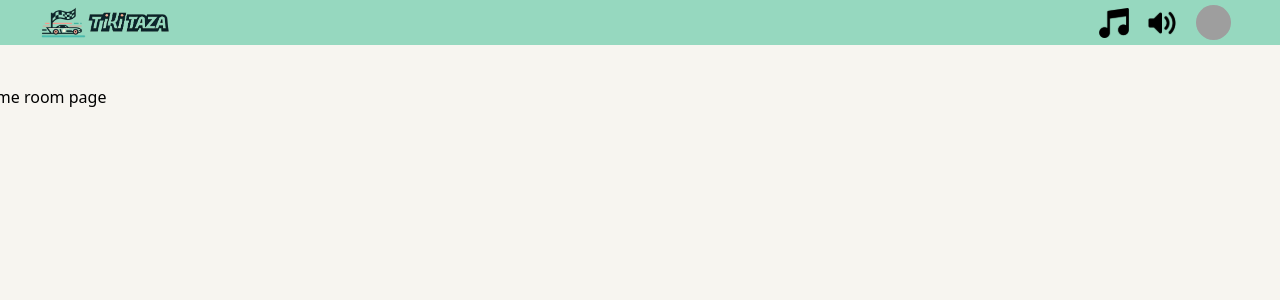
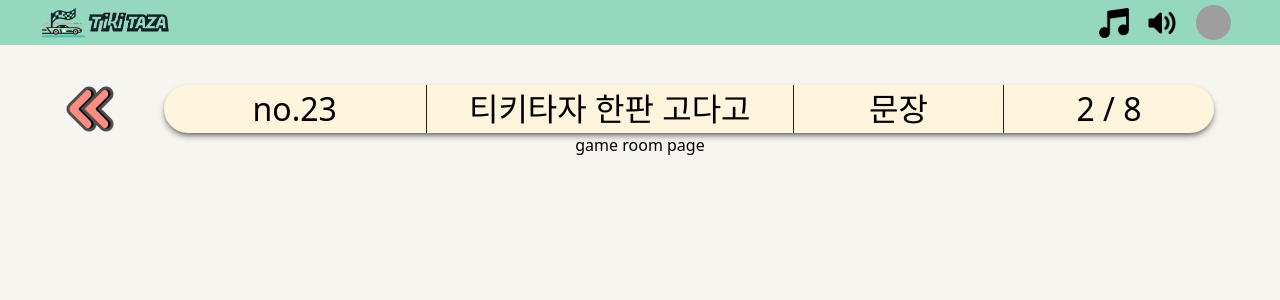
Before and after one commit to Team-E2I4/Team-E2I4-TiKiTaza-FE, a React (Vite) app: page /gameroom/1 in a window 1280 px wide. Shown: the top 300 px of the page. Built offline with nearby package versions, Linux system fonts and the light colour scheme; grey boxes are pictures that could not be loaded.

Commit message:
[🎨style]: GameRoomPage의 뒤로가기 버튼, 방정보 담긴 header UI 구현

```diff
--- a/src/pages/GameRoomPage/GameRoomPage.tsx
+++ b/src/pages/GameRoomPage/GameRoomPage.tsx
@@ -1,5 +1,69 @@
-const GameRoomPage = () => {
-  return <div>game room page</div>;
+import backward from '@/asssets/backward.png';
+
+interface I_gameRoomUserList {
+  userName: string;
+  rank: number;
+  userImage: string;
+  userImageFallbackDelay: number;
+}
+
+interface GameRoomPageProps {
+  gameRoomId: string;
+  gameRoomName: string;
+  gameMode: string;
+  gameRoomMaximumHeadCount: number;
+  gameRoomUserList: Array<I_gameRoomUserList>;
+}
+
+const GameRoomPage = ({
+  // DummyData for Test
+  gameRoomId = 'no.23',
+  gameRoomName = '티키타자 한판 고다고',
+  gameMode = '문장',
+  gameRoomMaximumHeadCount = 8,
+  gameRoomUserList = [
+    {
+      userName: '신종욱',
+      rank: 10,
+      userImage:
+        'https://images.unsplash.com/photo-1492633423870-43d1cd2775eb?&w=128&h=128&dpr=2&q=80',
+      userImageFallbackDelay: 6000,
+    },
+    {
+      userName: '신종욱2',
+      rank: 9,
+      userImage:
+        'https://images.unsplash.com/photo-1492633423870-43d1cd2775eb?&w=128&h=128&dpr=2&q=80',
+      userImageFallbackDelay: 6000,
+    },
+  ],
+}: GameRoomPageProps) => {
+  return (
+    <div className='w-full flex flex-col justify-center items-center'>
+      <header className='flex gap-[5rem]'>
+        <button type='button'>
+          <img
+            src={backward}
+            className='w-[4.8rem]'
+            alt='뒤로가기'
+          />
+        </button>
+        <div className='w-[105rem] text-[3.2rem] flex bg-beige-100 rounded-[2.5rem] shadow-md shadow-black/50  items-center '>
+          <div className='flex justify-center items-center w-[25%] h-full border-r border-solid border-black'>
+            {gameRoomId}
+          </div>
+          <div className='flex justify-center items-center w-[35%] h-full border-r border-solid border-black'>
+            {gameRoomName}
+          </div>
+          <div className='flex justify-center items-center w-[20%] h-full border-r border-solid border-black'>
+            {gameMode}
+          </div>
+          <div className='flex justify-center items-center w-[20%] h-full'>{`${gameRoomUserList.length} / ${gameRoomMaximumHeadCount}`}</div>
+        </div>
+      </header>
+      game room page
+    </div>
+  );
 };
 
 export default GameRoomPage;
```
